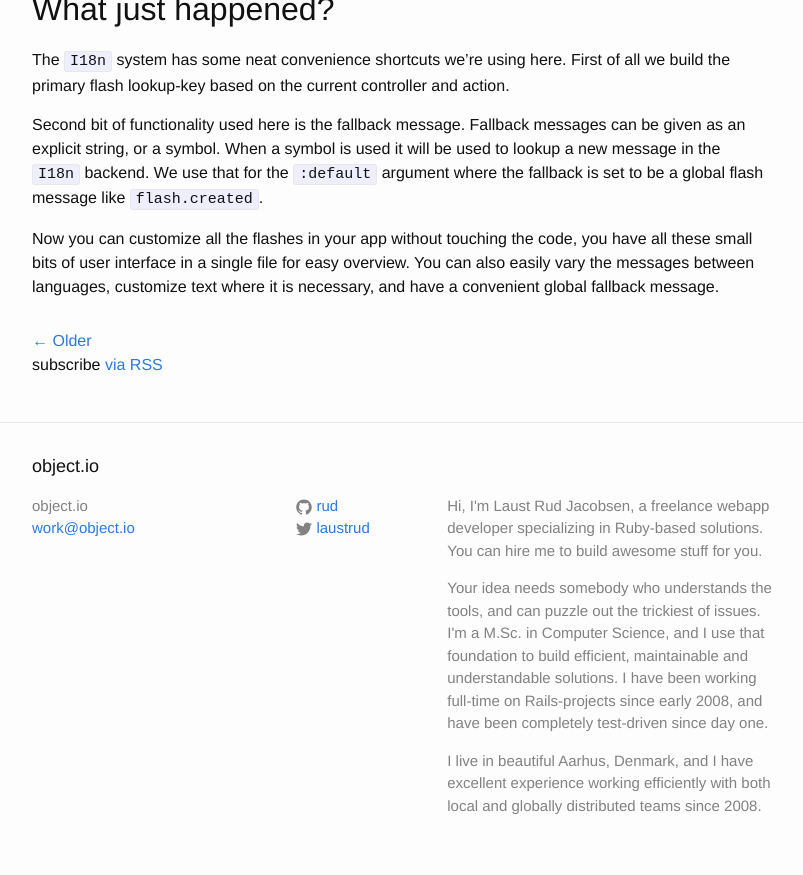
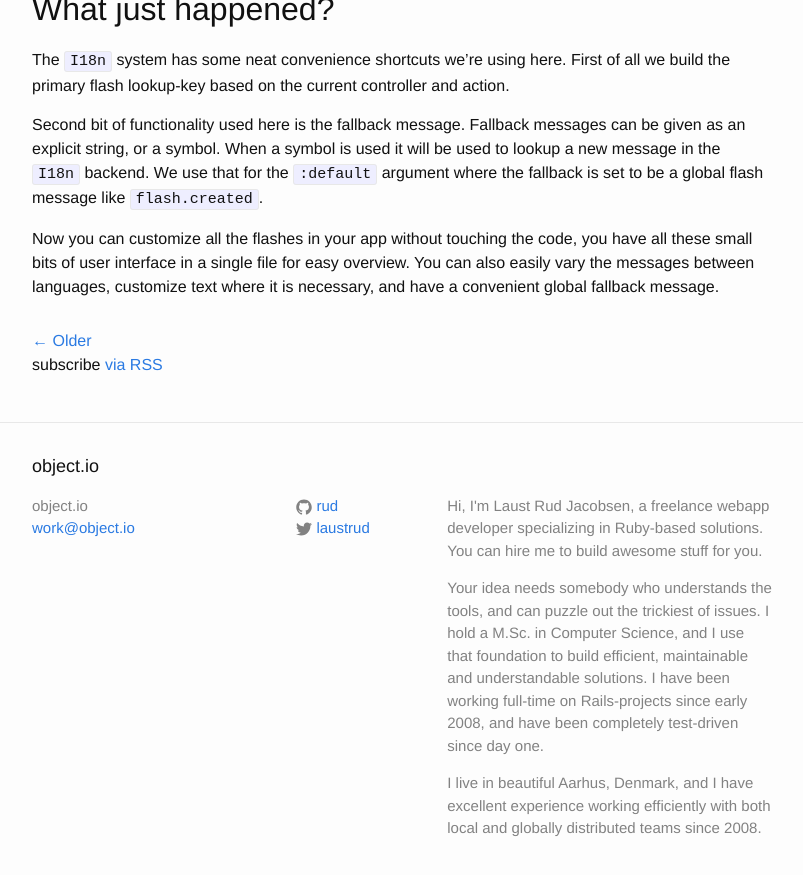
Before and after one commit to rud/rud.github.io, a Jekyll site: the page built from index.html, in a window 1280 px wide and 900 px high, scrolled down 1691 px. Shown: the top 875 px of the window, without its empty margins (238-1041 px from the left). Built offline with Jekyll 4.4.1, drawn with Linux system fonts in a browser that asks for light colours; the list of posts is cut into pages by our own code.

Commit message:
Tiniest word-change

```diff
--- a/_config.yml
+++ b/_config.yml
@@ -9,7 +9,7 @@ description: >
   build awesome stuff for you.
 
   <p>Your idea needs somebody who understands the tools, and
-  can puzzle out the trickiest of issues. I'm a M.Sc.
+  can puzzle out the trickiest of issues. I hold a M.Sc.
   in Computer Science, and I use that foundation to build
   efficient, maintainable and understandable solutions.
   I have been working full-time on Rails-projects since
```
